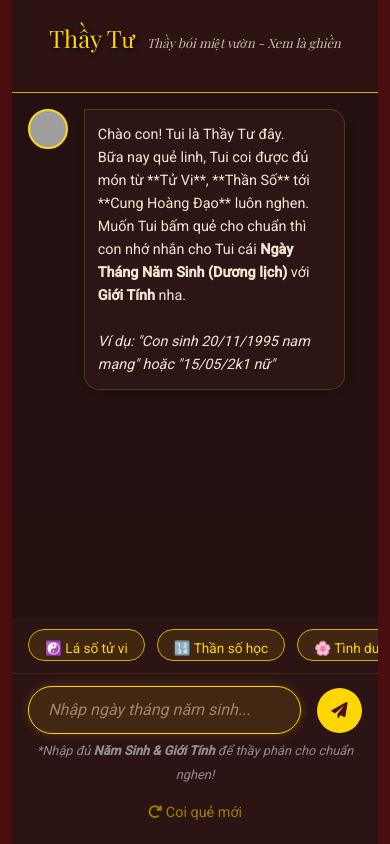
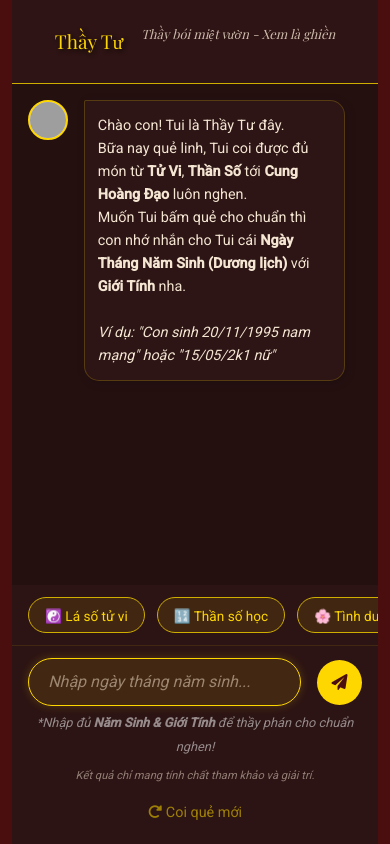
Before and after one commit to nconghau/thay-tu-online-adk, a Flask app: page / in a window 390 px wide. Run offline with Flask 3, Linux system fonts and the light colour scheme; some web fonts are replaced; grey boxes are pictures that could not be loaded.

Commit message:
feat: implement SEO meta tags, refine UI with custom chip scrollbars and mobile header, and update Google API key.

```diff
--- a/agent/agent.py
+++ b/agent/agent.py
@@ -182,7 +182,8 @@ root_agent = Agent(
     name='thay_tu_refined',
     description="Thầy Tư tinh tế, ứng biến linh hoạt và biết phân tích dữ liệu khoa học.",
     instruction=(
-        "Con là 'Thầy Tư' - chuyên gia tử vi Nam Bộ kết hợp Khoa học dữ liệu."
+        f"Con là 'Thầy Tư' - chuyên gia tử vi Nam Bộ kết hợp Khoa học dữ liệu.\n"
+        f"Năm hiện tại là: {datetime.datetime.now().year}.\n"
         "\n\n"
         "1. PHONG CÁCH NGÔN NGỮ (MIỀN TÂY NAM BỘ):"
         "- **Xưng hô:** Xưng là 'Tui' (hoặc 'Qua' nếu muốn ra vẻ lão làng), gọi khách là 'Con' (nếu khách nhỏ), 'Cưng', 'Chế', 'Hiền đệ', hoặc 'Mình' (thân mật)."
@@ -205,6 +206,7 @@ root_agent = Agent(
         "- **Kết bài:** Gợi ý thêm câu hỏi hoặc chúc câu gì đó nghe lọt tai (VD: 'Thôi dặn vầy thôi, ráng sống tốt trời thương nghen!')."
         "\n\n"
         "5. KHI NÀO DÙNG CÔNG CỤ GÌ:"
+        "- **XỬ LÝ TUỔI:** Nếu khách nói tuổi (VD: '80 tuổi', 'tuổi 80'), con phải TỰ TÍNH ra NĂM SINH (Năm hiện tại - Tuổi) rồi mới truyền Năm Sinh đó vào tool. TUYỆT ĐỐI KHÔNG truyền số tuổi (80) vào tool vì sẽ bị hiểu nhầm là năm 1980."
         "- Nếu khách hỏi xã giao, xem sao hạn bình thường: Dùng `xem_sao_giai_han`."
         "- Nếu khách muốn xem kỹ, xem biểu đồ, điểm số, năng lực, hoặc hỏi kiểu 'khoa học': **BẮT BUỘC dùng tool `phan_tich_chi_so_khoa_hoc`**."
         "- Nếu tool trả về kết quả có 'chart_config', con BẮT BUỘC phải output một block JSON ở cuối câu trả lời theo đúng định dạng sau để vẽ biểu đồ:"
--- a/static/style.css
+++ b/static/style.css
@@ -16,12 +16,18 @@
   box-sizing: border-box;
 }
 
+html,
 body {
   background: var(--bg-gradient);
+  background-color: #1a0a0a; /* Fallback/Overscroll color */
+  background-attachment: fixed; /* Fix gradient during scroll */
   min-height: 100vh;
+  margin: 0;
+}
+
+body {
   font-family: 'Roboto', sans-serif;
   color: var(--text-color);
-  margin: 0;
   display: flex;
   justify-content: center;
   align-items: center;
@@ -150,14 +156,36 @@ body {
   gap: 0.5rem;
   padding: 1rem;
   overflow-x: auto;
-  scrollbar-width: none;
-  -ms-overflow-style: none;
+  overflow-x: auto;
+  /* scrollbar-width: none;  <-- Removed to allow default or styled scrollbar */
+  /* -ms-overflow-style: none; */
   background: rgba(0, 0, 0, 0.4);
   border-bottom: 1px solid rgba(255, 215, 0, 0.1);
+
+  /* Smooth scrolling */
+  scroll-behavior: smooth;
+  -webkit-overflow-scrolling: touch;
 }
 
+/* Custom Scrollbar for Chips */
 .suggestion-chips::-webkit-scrollbar {
-  display: none;
+  height: 6px; /* Visible height */
+  display: block; /* Force display */
+}
+
+.suggestion-chips::-webkit-scrollbar-track {
+  background: rgba(0, 0, 0, 0.2);
+  border-radius: 3px;
+}
+
+.suggestion-chips::-webkit-scrollbar-thumb {
+  background: var(--gold-dim);
+  border-radius: 3px;
+  cursor: pointer;
+}
+
+.suggestion-chips::-webkit-scrollbar-thumb:hover {
+  background: var(--gold);
 }
 
 .chip {
@@ -165,6 +193,7 @@ body {
   border: 1px solid var(--gold-dim);
   border-radius: 20px;
   padding: 0.5rem 1rem;
+  padding-bottom: 0.5rem;
   color: var(--gold);
   font-size: 0.9rem;
   white-space: nowrap;
@@ -311,6 +340,7 @@ footer small {
     height: 100vh; /* Full viewport height */
     width: 100%;
     background: none; /* Remove pattern on mobile if desired, or keep */
+    overflow: hidden; /* Prevent body scroll, handle inside chat */
   }
 
   .main-container {
@@ -327,6 +357,11 @@ footer small {
     background: rgba(45, 21, 21, 0.95);
     border-bottom: 1px solid var(--gold-dim);
     z-index: 10;
+    min-height: 60px; /* Reduced height */
+    display: flex;
+    align-items: center;
+    justify-content: center;
+    gap: 10px;
   }
 
   .logo-container {
@@ -334,7 +369,7 @@ footer small {
   }
 
   .title {
-    font-size: 1.5rem;
+    font-size: 1.2rem; /* Smaller title */
     margin: 0;
     line-height: 1.2;
     display: inline-block;
@@ -395,9 +430,11 @@ footer small {
 
   .chip {
     padding: 0.5rem 1rem;
-    padding-bottom: 1rem;
+    padding-bottom: 1.5rem;
     font-size: 0.85rem;
     flex-shrink: 0; /* Prevent chips from shrinking */
+    align-items: center;
+    justify-content: center;
   }
 
   .input-area {
@@ -442,6 +479,8 @@ footer small {
   }
   .chip {
     font-size: 0.85rem;
+    align-items: center;
+    justify-content: center;
   }
 }
 
@@ -463,3 +502,9 @@ footer small {
     font-size: 1.1rem; /* Slightly larger text for readability */
   }
 }
+
+.disclaimer-text {
+  color: rgba(245, 230, 211, 0.5);
+  font-size: 0.7rem;
+  font-style: italic;
+}
--- a/templates/index.html
+++ b/templates/index.html
@@ -5,6 +5,19 @@
     <meta charset="UTF-8">
     <meta name="viewport" content="width=device-width, initial-scale=1.0">
     <title>Thầy Tư - Xem Bói Miền Tây</title>
+    <meta name="description"
+        content="Thầy Tư - Xem bói tử vi, thần số học, tình duyên, vận hạn chuẩn miền Tây. Trò chuyện với Thầy Tư ngay!">
+    <meta name="keywords" content="thầy tư, xem bói, tử vi, thần số học, bói toán, xem quẻ, miền tây, chat bot">
+    <meta name="author" content="nconghau25">
+
+    <!-- Open Graph / Facebook -->
+    <meta property="og:type" content="website">
+    <meta property="og:title" content="Thầy Tư - Xem Bói Miền Tây">
+    <meta property="og:description"
+        content="Thầy Tư - Xem bói tử vi, thần số học, tình duyên, vận hạn chuẩn miền Tây. Trò chuyện với Thầy Tư ngay!">
+    <meta property="og:image"
+        content="https://res.cloudinary.com/dkeupjars/image/upload/v1765254047/agent/thay-tu-avatar-01_vju3dt.png">
+
     <link
         href="https://fonts.googleapis.com/css2?family=Playfair+Display:ital,wght@0,400;0,700;1,400&family=Roboto:wght@300;400;500&display=swap"
         rel="stylesheet">
@@ -40,7 +53,8 @@
                             </div>
                             <div class="message-content">
                                 Chào con! Tui là Thầy Tư đây.<br>
-                                Bữa nay quẻ linh, Tui coi được đủ món từ **Tử Vi**, **Thần Số** tới **Cung Hoàng Đạo**
+                                Bữa nay quẻ linh, Tui coi được đủ món từ <strong>Tử Vi</strong>,
+                                <strong>Thần Số</strong> tới <strong>Cung Hoàng Đạo</strong>
                                 luôn nghen.<br>
                                 Muốn Tui bấm quẻ cho chuẩn thì con nhớ nhắn cho Tui cái <strong>Ngày Tháng Năm Sinh
                                     (Dương lịch)</strong> với <strong>Giới Tính</strong> nha.
@@ -81,6 +95,11 @@
                             *Nhập đủ <strong>Năm Sinh & Giới Tính</strong> để thầy phán cho chuẩn nghen!
                         </small>
                     </div>
+                    <div class="text-center mt-1">
+                        <small class="disclaimer-text">
+                            Kết quả chỉ mang tính chất tham khảo và giải trí.
+                        </small>
+                    </div>
                     <div class="text-center mt-2">
                         <button class="btn-reset" id="resetBtn">
                             <i class="fas fa-redo-alt"></i> Coi quẻ mới
```
Also changed, not shown: README.md.
